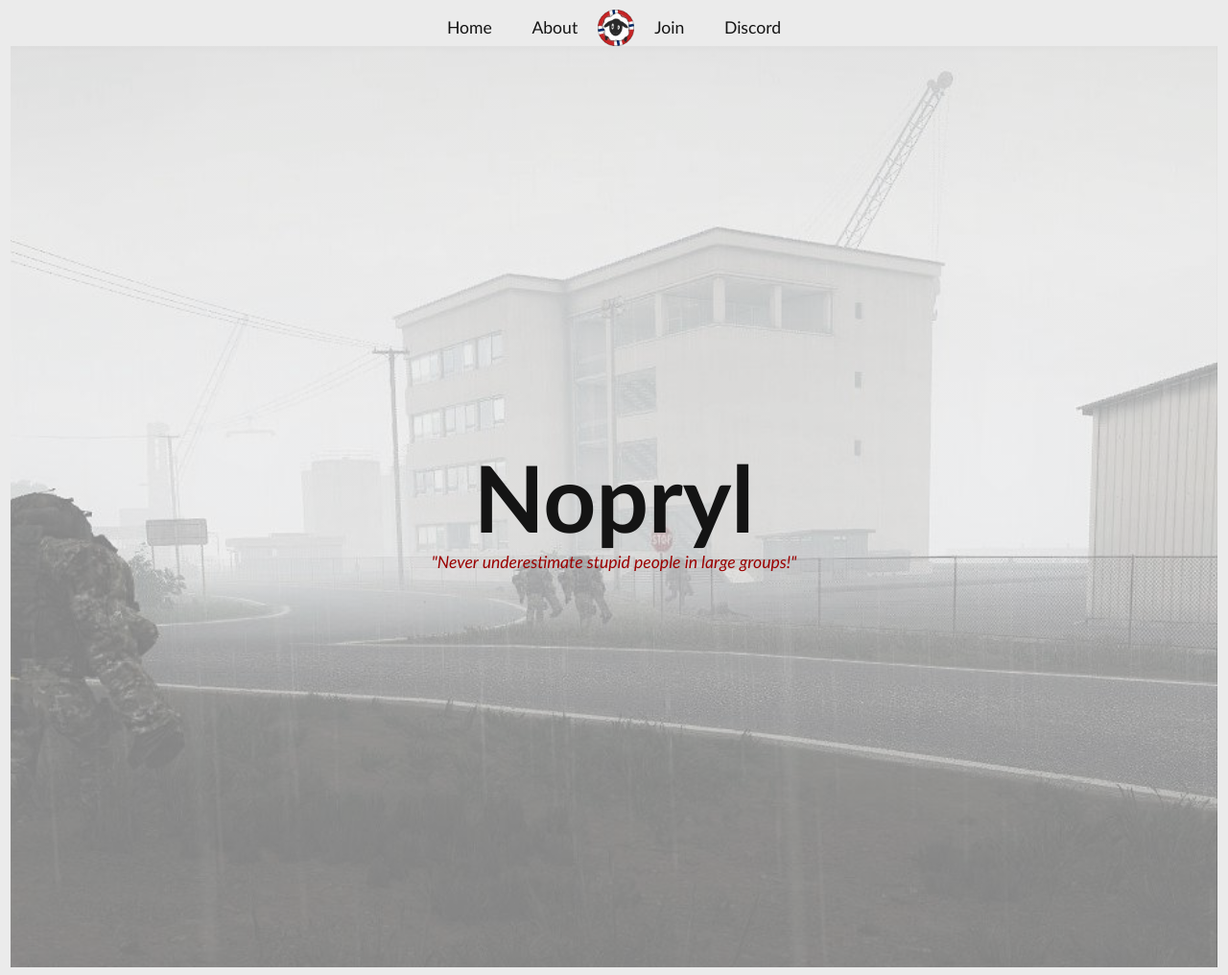
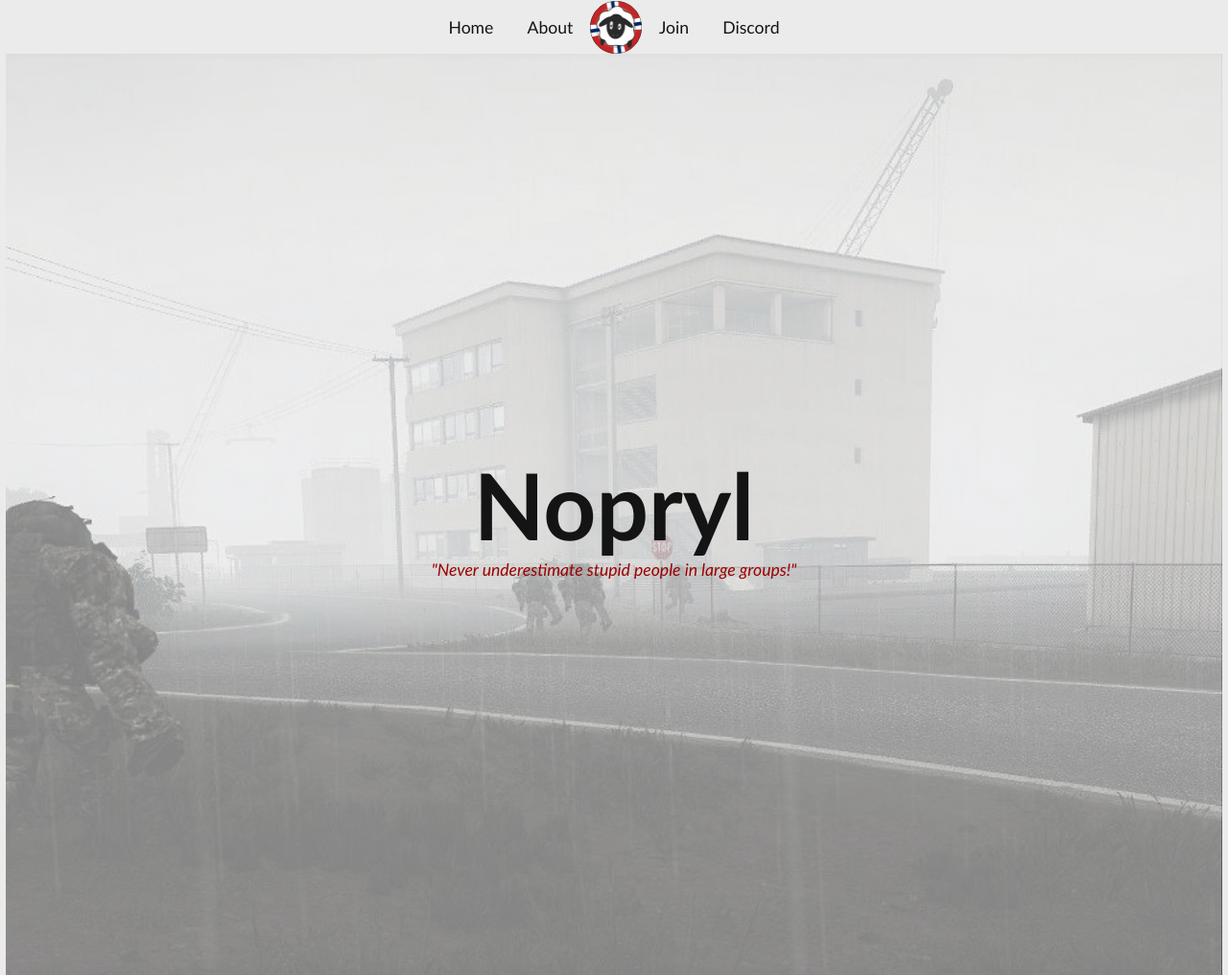
Before and after one commit to alexandertoftesund/nopryl, a plain HTML site: page index.html in a window 1280 px wide. Shown: the top 1016 px of the page at 96% size. Drawn offline with Linux system fonts and the light colour scheme.

Commit message:
Add files via upload

```diff
--- a/css/index.css
+++ b/css/index.css
@@ -15,6 +15,7 @@ body {
     font-family: 'Gill Sans', 'Gill Sans MT', Calibri, 'Trebuchet MS', sans-serif;
     background-color: var(--main-background-color);
     box-sizing: border-box;
+    margin: 0;
 }
 
 a {
@@ -38,7 +39,7 @@ header {
     display: flex;
     justify-content: center;
     align-items: center;
-    height: 2.5rem;
+    height: 3.5rem;
 }
 
 .sticky-menu ul {
@@ -60,7 +61,7 @@ header {
     font-size: 1.1rem;
     color: var(--main-font-color);
     text-decoration: none;
-    padding: 1.3rem;
+    margin: 1.1rem;
 }
 
 .sticky-menu a:hover {
@@ -77,8 +78,8 @@ header {
 }
 
 #menuLogo {
-    margin: 0.35rem 0 0 0;
-    width: 2.4rem;
+    margin: 0.3rem 0 0 0;
+    width: 3.4rem;
 }
 
 main {
@@ -94,7 +95,7 @@ section {
     flex-direction: column;
     align-items: center;
     justify-content: center;
-    width: 99.5%;
+    width: 99%;
     height: 60rem;
 }
 
```
